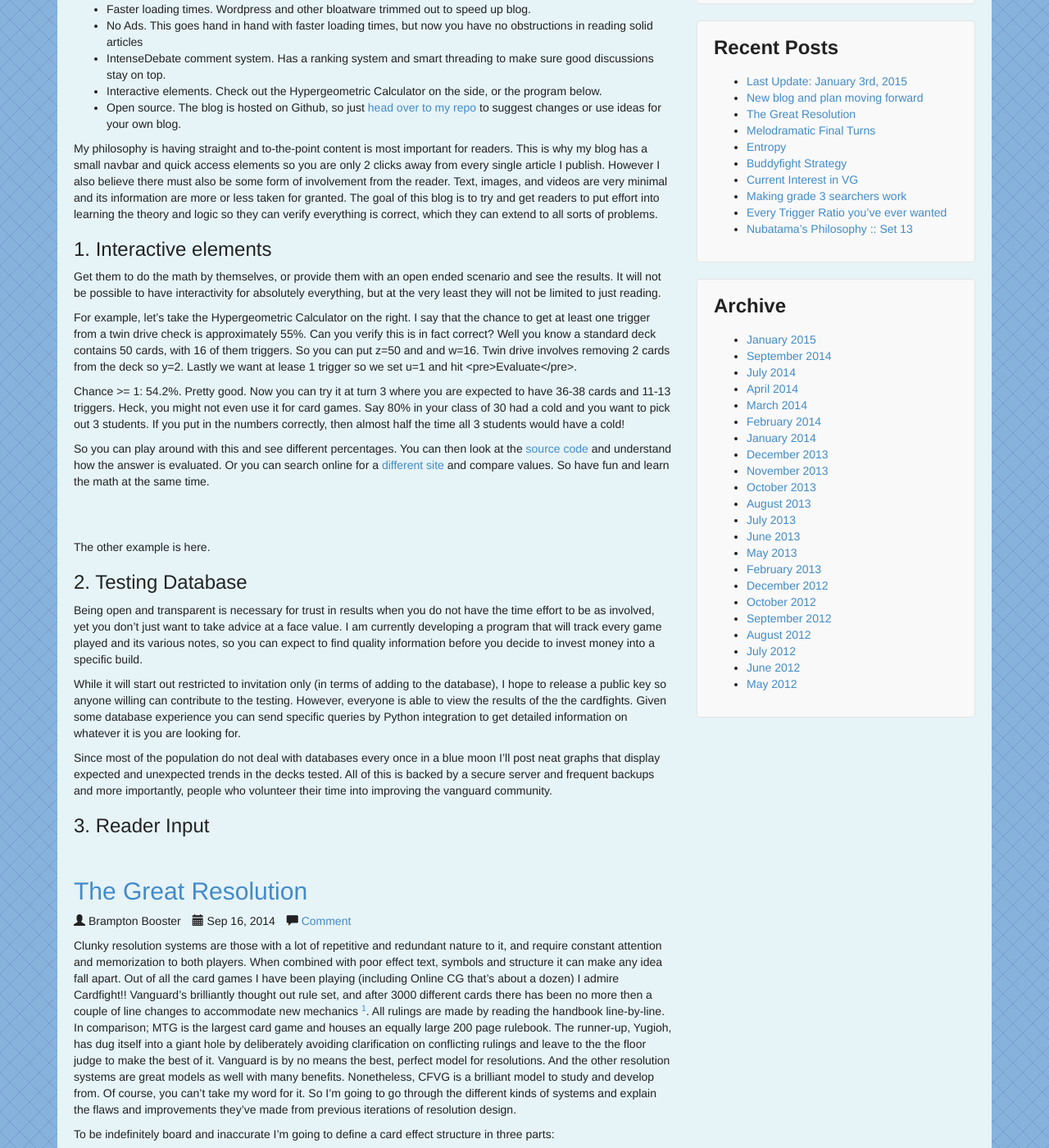
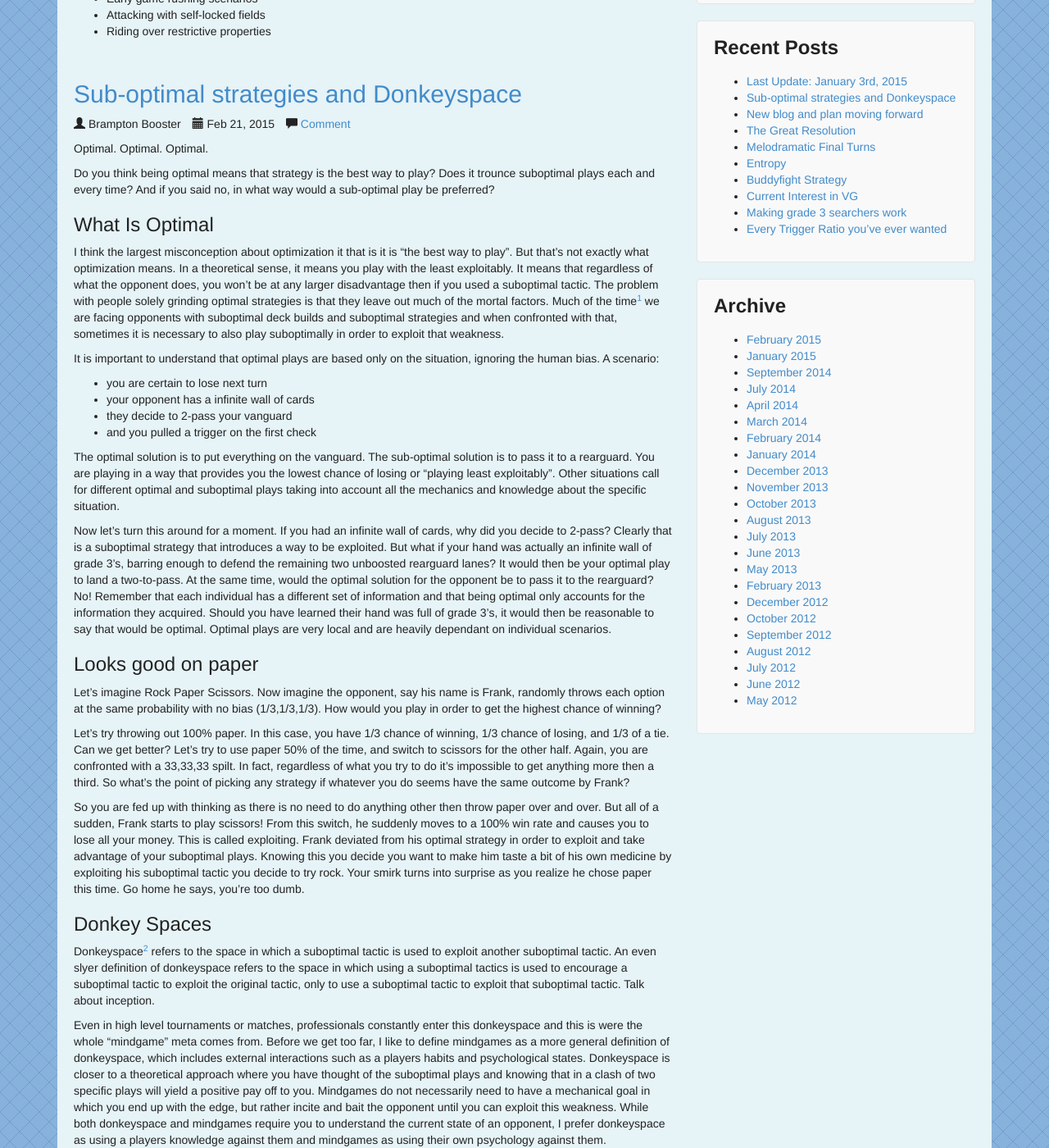
Before and after one commit to NanoSmasher/nanosmasher.github.io, a Jekyll site: the page built from cfvg/index.html, in a window 1280 px wide and 1400 px high, scrolled down 660 px. Shown: the whole window at 82% size. Built offline with Jekyll 4.4.1, drawn with Linux system fonts in a browser that asks for light colours; comment, search, counter and statistics services are not loaded; some of the changed text lies outside the part shown.

Commit message:
Reading week update

```diff
--- a/_posts/cfvg/2015-01-03-new.md
+++ b/_posts/cfvg/2015-01-03-new.md
@@ -13,32 +13,35 @@
 - Interactive elements. Check out the Hypergeometric Calculator on the side, or the program below.
 - Open source. The blog is hosted on Github, so just [head over to my repo](http://github.com/nanosmasher/nanosmasher.github.io) to suggest changes or use ideas for your own blog.
 
+My philosophy is having informative and expansive content in a straight and legible content being most important for readers. Informative is obvious, as that's what blogs should be made for, and expansive because I want to impart learning as well. While to-the-point content is critical I find it equally important that readers find what they need to find quickly (the legibility part). This is why my blog has a small navbar and quick access elements so you should be only 2 clicks away from every single article I publish[^1].
 
-My philosophy is having straight and to-the-point content is most important for readers. This is why my blog has a small navbar and quick access elements so you are only 2 clicks away from every single article I publish. However I also believe there must also be some form of involvement from the reader. Text, images, and videos are very minimal and its information are more or less taken for granted. The goal of this blog is to try and get readers to put effort into learning the theory and logic so they can verify everything is correct, which they can extend to all sorts of problems.
+<!-- more -->
+
+[^1]: 2 clicks without the search bar. Because that is cheating.
 
 ### 1. Interactive elements
 
-Get them to do the math by themselves, or provide them with an open ended scenario and see the results. It will not be possible to have interactivity for absolutely everything, but at the very least they will not be limited to just reading.
+In most blogs you just read text, view images and maybe watch a video or two. I want some form of involvement from the reader (if they feel up for it of course). The goal of this blog is to learn the theory and practice it. Once you understand it, you can apply it in all sorts of ways and converse with a larger group of people. Principally you should never trust me! Do your own math and prove it yourself!
 
-For example, let's take the Hypergeometric Calculator on the right. I say that the chance to get at least one trigger from a twin drive check is approximately 55%. Can you verify this is in fact correct? Well you know a standard deck contains 50 cards, with 16 of them triggers. So you can put z=50 and and w=16. Twin drive involves removing 2 cards from the deck so y=2. Lastly we want at lease 1 trigger so we set u=1 and hit <pre>Evaluate</pre>.
+So one of the ways I aim to implement proactive learning is providing tools for you. For example, let's take the Hypergeometric Calculator on the right. I say that the chance to get at least one trigger from a twin drive check is approximately 55%. Can you verify this is in fact correct? Well you know a standard deck contains 50 cards, with 16 of them triggers. So you can put z=50 and and w=16. Twin drive involves removing 2 cards from the deck so y=2. Lastly we want at lease 1 trigger so we set u=1 and hit <pre>Evaluate</pre> and get "Chance >= 1: 54.2%". Pretty solid. Now try it at turn 3 where you are expected to have 36-38 cards and 11-13 triggers.
 
-Chance >= 1: 54.2%. Pretty good. Now you can try it at turn 3 where you are expected to have 36-38 cards and 11-13 triggers. Heck, you might not even use it for card games. Say 80% in your class of 30 had a cold and you want to pick out 3 students. If you put in the numbers correctly, then almost half the time all 3 students would have a cold!
+Hell, you might not even use it for card games. Say 80% in your class of 30 had a cold and you want to pick out 3 students. If you put in the numbers correctly, then almost half the time all 3 students would have a cold! [^2] So you can play around with this and see different percentages. You can then look at the [source code]({{ site.baseurl}}/cfvg/program/hgcc.js) and understand how the answer is evaluated. Or you can search online for a [different site](http://stattrek.com/online-calculator/hypergeometric.aspx) and compare values. So have fun and learn the math at the same time.
 
-So you can play around with this and see different percentages. You can then look at the [source code]({{ site.baseurl}}/cfvg/program/hgcc.js) and understand how the answer is evaluated. Or you can search online for a [different site](http://stattrek.com/online-calculator/hypergeometric.aspx) and compare values. So have fun and learn the math at the same time.
-
-<br /><br />
-
-The other example is here.
-
-
-
+[^2]: We are assuming the probability that each student has a cold is independent of another student having a cold. Better wash those hands.
 
 ### 2. Testing Database
 
-Being open and transparent is necessary for trust in results when you do not have the time effort to be as involved, yet you don't just want to take advice at a face value. I am currently developing a program that will track every game played and its various notes, so you can expect to find quality information before you decide to invest money into a specific build.
+Being open and transparent is necessary for trust. There are many people who put time and effort into meticulously testing many different decks and don't want to have their results taken at face value. I am currently developing a program that will track every game played and its various notes, so you can expect to find quality information before you decide to invest money into a specific build.
 
 While it will start out restricted to invitation only (in terms of adding to the database), I hope to release a public key so anyone willing can contribute to the testing. However, everyone is able to view the results of the the cardfights. Given some database experience you can send specific queries by Python integration to get detailed information on whatever it is you are looking for.
 
 Since most of the population do not deal with databases every once in a blue moon I'll post neat graphs that display expected and unexpected trends in the decks tested. All of this is backed by a secure server and frequent backups and more importantly, people who volunteer their time into improving the vanguard community.
 
 ### 3. Reader Input
+
+And of course if anyone has any suggestions they want to make do not hesitate and do send the love (or hate) my way. It makes you feel good, it'll make me feel good [^3]. I know the vanguard community is stagnating a bit maybe because you are being constantly let down by Bushiroad but the game and its design is great and you should thank whomever for crafting such a unique set of mechanics [^4] that was not a stage for promoting all the anime they sponsor (not hating on Weiss Schwarz of course)
+
+And as it shall, the comment box is right below.<i class="fa fa-stop"></i>
+
+[^3]: Even if it is seethingly loathing, I'll take it for what it's worth.
+[^4]: Like how Smash reinvented the fighting game genre and had people question whether or not it was legit.
--- a/_posts/cfvg/2015-01-03-update.md
+++ /dev/null
@@ -1,12 +0,0 @@
----
-layout: default-cfvg
-title:  "Last Update: January 3rd, 2015"
-categories: cfvg
----
-
-##Recently Added
-
-- Plan for this blog moving forward
-- Melodramatic Final Turns
-- Entropy
-- Making grade 3 searchers work
--- /dev/null
+++ b/_posts/cfvg/2015-02-21-donkeyspace.md
@@ -0,0 +1,135 @@
+---
+layout: default-cfvg
+title:  "Sub-optimal strategies and Donkeyspace"
+categories: cfvg
+comment: true
+---
+
+Optimal.
+Optimal.
+Optimal.
+
+Do you think being optimal means that strategy is the best way to play? Does it trounce suboptimal plays each and every time? And if you said no, in what way would a sub-optimal play be preferred?
+
+###What Is Optimal
+
+I think the largest misconception about optimization it that is it is "the best way to play". But that's not exactly what optimization means. In a theoretical sense, it means you play with the least exploitably. It means that regardless of what the opponent does, you won't be at any larger disadvantage then if you used a suboptimal tactic. The problem with people solely grinding optimal strategies is that they leave out much of the mortal factors. Much of the time[^1] we are facing opponents with suboptimal deck builds and suboptimal strategies and when confronted with that, sometimes it is necessary to also play suboptimally in order to exploit that weakness.
+
+<!-- more -->
+
+[^1]: Yes, even in the finals of tournaments
+
+It is important to understand that optimal plays are based only on the situation, ignoring the human bias. A scenario:
+
+ - you are certain to lose next turn
+ - your opponent has a infinite wall of cards
+ - they decide to 2-pass your vanguard
+ - and you pulled a trigger on the first check
+
+The optimal solution is to put everything on the vanguard. The sub-optimal solution is to pass it to a rearguard. You are playing in a way that provides you the lowest chance of losing or "playing least exploitably". Other situations call for different optimal and suboptimal plays taking into account all the mechanics and knowledge about the specific situation.
+
+Now let's turn this around for a moment. If you had an infinite wall of cards, why did you decide to 2-pass? Clearly that is a suboptimal strategy that introduces a way to be exploited. But what if your hand was actually an infinite wall of grade 3's, barring enough to defend the remaining two unboosted rearguard lanes? It would then be your optimal play to land a two-to-pass. At the same time, would the optimal solution for the opponent be to pass it to the rearguard? No! Remember that each individual has a different set of information and that being optimal only accounts for the information they acquired. Should you have learned their hand was full of grade 3's, it would then be reasonable to say that would be optimal. Optimal plays are very local and are heavily dependant on individual scenarios.
+
+###Looks good on paper
+
+Let's imagine Rock Paper Scissors. Now imagine the opponent, say his name is Frank, randomly throws each option at the same probability with no bias (1/3,1/3,1/3). How would you play in order to get the highest chance of winning?
+
+Let's try throwing out 100% paper. In this case, you have 1/3 chance of winning, 1/3 chance of losing, and 1/3 of a tie.
+Can we get better? Let's try to use paper 50% of the time, and switch to scissors for the other half. Again, you are confronted with a 33,33,33 spilt. In fact, regardless of what you try to do it's impossible to get anything more then a third. So what's the point of picking any strategy if whatever you do seems have the same outcome by Frank?
+
+So you are fed up with thinking as there is no need to do anything other then throw paper over and over. But all of a sudden, Frank starts to play scissors! From this switch, he suddenly moves to a 100% win rate and causes you to lose all your money. This is called exploiting. Frank deviated from his optimal strategy in order to exploit and take advantage of your suboptimal plays. Knowing this you decide you want to make him taste a bit of his own medicine by exploiting his suboptimal tactic you decide to try rock. Your smirk turns into surprise as you realize he chose paper this time. Go home he says, you're too dumb.
+
+###Donkey Spaces
+
+Donkeyspace[^2] refers to the space in which a suboptimal tactic is used to exploit another suboptimal tactic. An even slyer definition of donkeyspace refers to the space in which using a suboptimal tactics is used to encourage a suboptimal tactic to exploit the original tactic, only to use a suboptimal tactic to exploit that suboptimal tactic. Talk about inception.
+
+Even in high level tournaments or matches, professionals constantly enter this donkeyspace and this is were the whole "mindgame" meta comes from. Before we get too far, I like to define mindgames as a more general definition of donkeyspace, which includes external interactions such as a players habits and psychological states. Donkeyspace is closer to a theoretical approach where you have thought of the suboptimal plays and knowing that in a clash of two specific plays will yield a positive pay off to you. Mindgames do not necessarily need to have a mechanical goal in which you end up with the edge, but rather incite and bait the opponent until you can exploit this weakness. While both donkeyspace and mindgames require you to understand the current state of an opponent, I prefer donkeyspace as using a players knowledge against them and mindgames as using their own psychology against them.
+
+It is rare to see optimal players make it to the top in any tournament, and this is because these players are so entrenched in the game mechanics and theory they don't see the human interaction and fail to take advantage of plays that would yield in victory. If you know a person always tends to paper, why are you falling on an optimal strategy when the "best" strategy is actually to play scissors? Is it because they know you know they prefer paper and will pick rock just for that one special time?[^3] Optimal players avoid risk and this is one of the points that sets them back from winning tournaments. They aren't planning to win, they are concerned with not losing.
+
+[^2]: This term was coined by Frank Lantz, article found on [his blog](gamedesignadvance.com/?p=2346). For stuff about RPS, I used [Sirlin](www.sirlin.net/articles/solvability) as a leaping point.
+
+[^3]: Or maybe you knows he knows you know his exploit and that he is going to change it so you decide to pick paper to beat his rock, but of course he is actually disguised as Frank and he knows you know he knows you knows his exploit and so he picks scissors to bite your ass. [Sharkception](http://img1.wikia.nocookie.net/__cb20121224160833/cardfight/images/c/c6/BT06-061EN_C.jpg).
+
+###Extension to Vanguard
+
+Theory and practice always have conflicting points. When playing against people and using donkeyspace keep this in mind:
+
+Theory:
+
+1. Always assume the opponent plays optimally.
+2. Always assume your opponent is an expert in navigating donkeyspace.
+
+Practice:
+
+1. Your opponents are all idiots.
+2. They are too dumb to be mindgamed.
+
+And sadly, this is quite true in vanguard. Don't try to do fancy stuff to lead the opponent into a maze of decision trees. More often then not it'll go right over their heads and they just to the same thing they have always done. They lack both the knowledge and the adaptability to take what you give them. The key is to figure out your opponent skill level and judge whether or now he will react when presented with a suboptimal play. And vice versa don't get too hung up when your opponent consistently makes poor choices, just take advantage of them in a straightforward manner until they learn or lose without worrying about potential "traps".
+
+I find that playing on a donkeyspace or mindgame level a really satisfying thing, as the constant baiting and provoking as well as out-thinking the opponent really plays into account here. You have all the tools at your disposal and you really are playing the game to the best it can be. You can predict the opponent and counter their counter to your plan. You aren't blind to your choices and what results from it and you do feel that you have control over the game. But this can't be reached unless your opponent also has the knowledge and experience to match up. While it'll be great to have all players to play like in "theory", the tournaments and attitudes voiced by the majority currently falls right into the "practice" ideology.
+
+### Absolutes or Nash Equilibrium
+
+Much of the later part of this article focuses on using and abusing suboptimal plays in vanguard, but I need to point out a couple of things that can't be played suboptimally because you gain no situational advantage for doing so. If I
+
+All decks should have 12 Crits and 4 perfect guards[^4]. There is not one set of triggers that play better against another set of triggers then 12 crit. It is strictly:
+
+ - Tier 1: 12C 4H
+ - Untiered: everything else
+
+Same case for perfect guards. There are still no builds viable enough so far as to even consider quintets.
+
+[^4]: This is an interesting meta-call. You should always use the new edition of PG's but this is clearly suboptimal against "The X". If your community is 99% "The X" players then it'll be actually optimal to have the older generation. Either way the optimal decision is based on known information, you would not use a different different perfect guard in order provoke something as that would be suboptimal (refer to What Is Optimal?).
+
+I guess other ones would be to ride to grade 3 as fast as possible and put crits on vanguard if they are at 4 damage and you can pass, and other small things.
+
+### Exploiting terrible players
+
+The format will be divided into the particular suboptimal tactic your opponent has, what is "optimal", what "suboptimal" play can be subjectively considered superior, and details as to why. I invite you to think of the optimal and suboptimal decisions before looking through it.
+
+####Scenario
+Your opponent is not running the optimal lineup (Something like 8C/4D/4H). You are at 4 damage and have enough to guard all his attacks. You have a good chance of winning if you tank for a couple of turns, but if you decide to let his vanguard through you'll have a better chance of winning with the cards you saved. Your opponent initiates an assault on your vanguard with no additional crits.
+Your plan is to...
+
+**Optimally**: Guard it
+
+**Sub-Optimally**: Not guard it
+
+I guess one can start by arguing I never specify how much better not guarding the attack actually is in the question. But we can look at winning plays based off of two distinct directions. The first is having the correct pieces for a extensive finisher such as Bad End+Ogre or Immortal+Samurai. But that shows a complete polarity, a 30# chance of losing and 70% chance of winning (since no deck can survive a full zerg rush). Had you wasted cards to block the opponent's attack not only did you drop a 70% win rate but your proceeding rush may not be as soundly unstoppable as it was before. The second way are viable finishers, akin to restanding vanguards and giant pumps. They aren't the all or nothing plays as in the first example, but they uniformly applicable to present and future. The success of these finishers is to attack at a point where the opponent does not have enough defense, and as we need to predict a 70% they pull non-crits (read, 5k bodies) that leaves an opponent where it could lead to your favour. Hence, based on the information you should know I'm dealing with the second case.
+
+Your opponent has an astounding (1 - 41/49*40/48) 30% to get at least one crit. I mean, that's almost one in every three games. Surely you wouldn't risk it by letting it pass. Your hand looks decent enough to survive a couple of turns and you aren't guaranteed to win next turn either.
+
+But this is where randomness plays out. Neither you nor your opponent is going to know exactly what is going to happen in next three turns. Optimal takes into account the average of those three turns but not the precise number. So what if you start to pull below average and your opponent gets above average? It is absolutely in the realm of probability that you can lose.
+
+But there is also something inherent in the way the trigger ratios are presented. The 4 draw trigger allows them to succeed in very long battles. The reason why 12 Crit is superior is due to the game favouring offense more than defense, and the mean number of turns it's advantage starts to decay is sometime after natural game speed. But if you keep holding back with 12 crit then you'll start to lose a the battle of attrition. Remember you have a 43% chance to break out the crits so the advantage is clear.
+
+You might be asking why guarding it is still optimal given my above point. That's because 30% is still a fair amount of risk, provided that tournaments are best of 1 or 3 (depending on the format). It would be on average more advantageous to you to keep going for a few more turns, as an opponent that lacks access full crits troubling in other departments. But playing suboptimally lowers the amount of chaos or "randomness" remaining and closer to a set of micro-scenarios where theory takes a greater hold.
+
+####Scenario
+You are stocking a full field. Your opponent has all but a side booster, but uses his sole stage 1 rearguard to attack your grade 2 rearguard. You don't have a replacement attack on hand but you still have a booster to guard it. Your plan is too...
+
+**Optimally**: Guard it
+
+**Sub-Optimally**: Not guard it
+
+Let's start with the net advantage of the two possible scenarios. If you get an attacker the turn after then you lost nothing (if you consider that the RG attacked the VG, then you would need \5/ or an interceptor amount of shield). But if you fail to pick up an attacker you lost an important 2-stage attack. Even if you have no \5/ to stop the rearguard attack, a \10/ would only cause you to lose 5k rather then a full 10k. When we add in the probabilities then the solution is clear; Assuming a grade ratio of 8:11:14:17 you have a 38% of the time to draw an attacker. If you happen to have a set of grade 1 units that can be substituted for then it could be 47%. Still, when compared to the higher 62% percentage of getting that -5. Summarized:
+
+Not Guarding: (0)(19/49) + (-10)(30/49) = -6.122
+Guarding (min): (-5)(19/49) + (-5)(30/49) = -5
+Guarding (max): (-10)(19/49) + (-10)(30/49) = -10
+
+The reason why you would consider a decision such as this is dependant on the deck. Or specifically what your 'replacement' could be. Unfortunately most of the good rearguard effects are only for grade 2's so your opponent can take out two birds with one attack. So this only works when your opponent is attacking a weak or empty grade 2 so you can pull a legion mate or some other card to replace it. In contrast a legion mate can be sacrificed for re-legioning. If the legion mate has a raw advantage over a temporary attack advantage then swapping it for a beatstick can provide a solid rush.
+
+So far I've been hammering you with what irrational plays you can make in order to secure some other sort of advantage. Yet I haven't asked for any situation where you would force an opponent would make an irrational play. Now we flip the scenario around and propose the question of what you will do when you could send a 1-stage at the rearguard. You want your opponent to not guard the attack. To do so, you should target the grade 2 rearguard with the lower threat. It might seem irrational as well but you are opting to cause the opponent to be irrational as well. It's a interesting gambit which requires you to understand an opponent's reactions corresponding to what they have available in their hands.
+
+####Scenario
+Take the previous scenario, and change one of the following: Either you have a grade 1/3 unit being attacked instead, or the opponent is throwing a 2-stage lane. Your plan is too...
+
+**Optimally**: Not guard it
+
+**Sub-Optimally**: Guard it
+
+A bit of math churns out: 5 * 19/49-5 * 30/49 = -1.122
+
+And against a full -5, it hurts to consider dropping it. The sub-optimal clause is described in the first example, where you aim to reduce entropy in order to secure a quicker game. I believe you can work out the kinks in the solution given the former examples.
--- /dev/null
+++ b/_posts/cfvg/2015-02-21-update.md
@@ -0,0 +1,19 @@
+---
+layout: default-cfvg
+title:  "Last Update: January 3rd, 2015"
+categories: cfvg
+---
+
+##Recently Added
+
+- [How to stoop to a bad player's level](/cfvg/donkeyspace)
+- [Current and future goals for this blog](/cfvg/true)
+- [How to overkill](/cfvg/melodramatic)
+- [Chaos in vanguard](/cfvg/entropy)
+- [Every important trigger line-ups studied](/cfvg/trigger-ratio)
+
+Topics are presented in a very sporadic manner. I suggest using RSS feeds (or the mailing list I'm trying to set up) in order to keep up to date. In terms of how "updated" I am about the scene I would say a whole lot. Even though I lack articles on Legion or Stride or the next booster set I do a fair bit of research on everything. My blog tends to look more into the foundations rather then the next big thing so it often seems like I'm behind but rest assured. If you have anything you want to specifically point out then I'll provide a preliminary answer as fast as possible. Articles take a lot of time to write, cross-reference, and articulate. That said, my list for future projects include:
+
+- Early game rushing scenarios
+- Attacking with self-locked fields
+- Riding over restrictive properties
```
